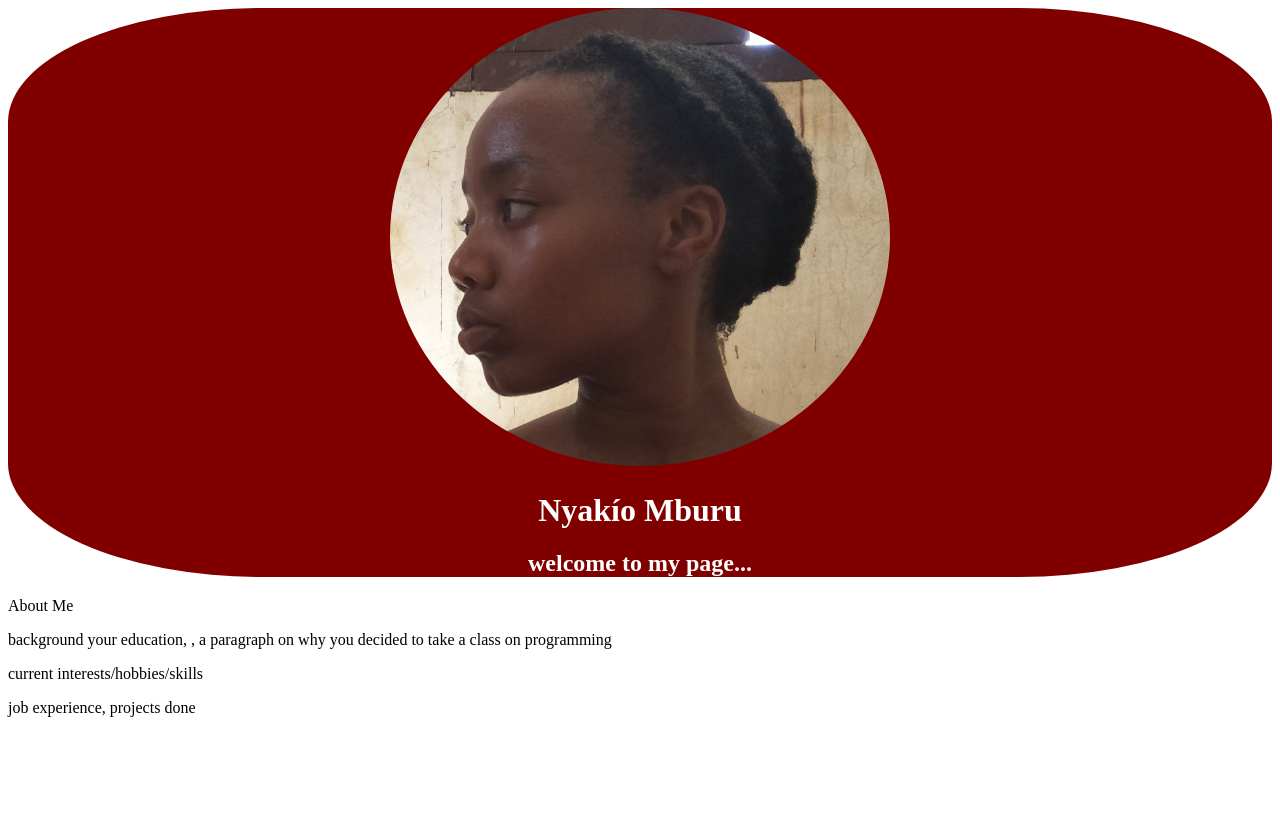
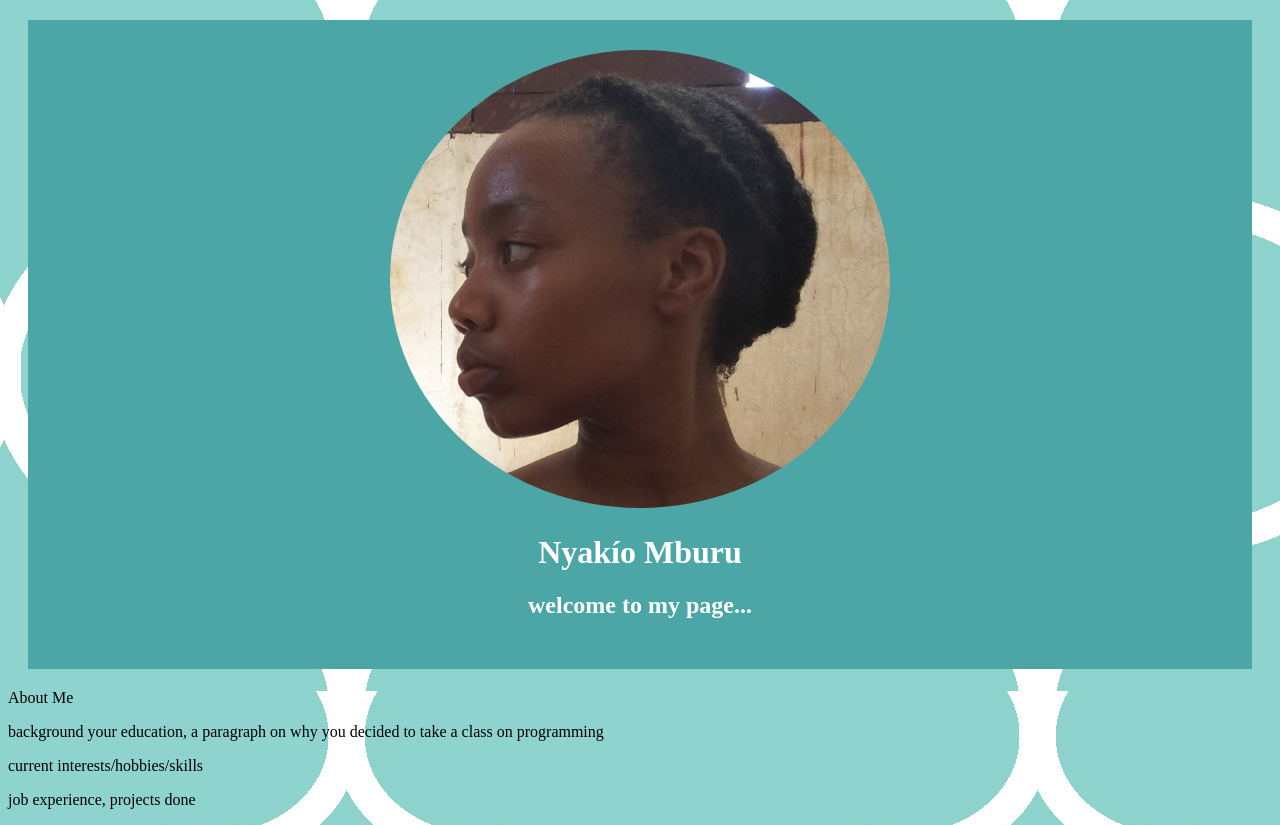
Before and after one commit to Nya-KE/Portfeuille, a plain HTML site: page index.html in a window 1280 px wide. Before the commit the page ends 800 px from the top, so only its background shows below. Drawn offline with Linux system fonts and the light colour scheme.

Commit message:
adds a README file and background

```diff
--- a/css/styles.css
+++ b/css/styles.css
@@ -1,12 +1,13 @@
 .topbar {
-  background-color: maroon;
-  border-radius: 20%;
+  background-color: #4CA6A6;
   color: white;
-
+  margin: 20px;
+  padding: 30px
 }
 
 body {
-  background-image:
+  background-image: url(../images/Background.jpg);
+
 }
 .column {
   width: 350px;
@@ -19,3 +20,6 @@ img {
   max-width: 500px;
 
 }
+p.columns {
+  float: right;
+}
--- a/index.html
+++ b/index.html
@@ -15,7 +15,7 @@
     </div>
     About Me
     <div class="columns">
-      <p>background your education, , a paragraph on why you decided to take a class on programming</p>
+      <p>background your education, a paragraph on why you decided to take a class on programming</p>
       <p>current interests/hobbies/skills</p>
       <p>job experience, projects done</p>
     </div>
```
Also changed, not shown: images/Background.jpg (added), 4 other files.
